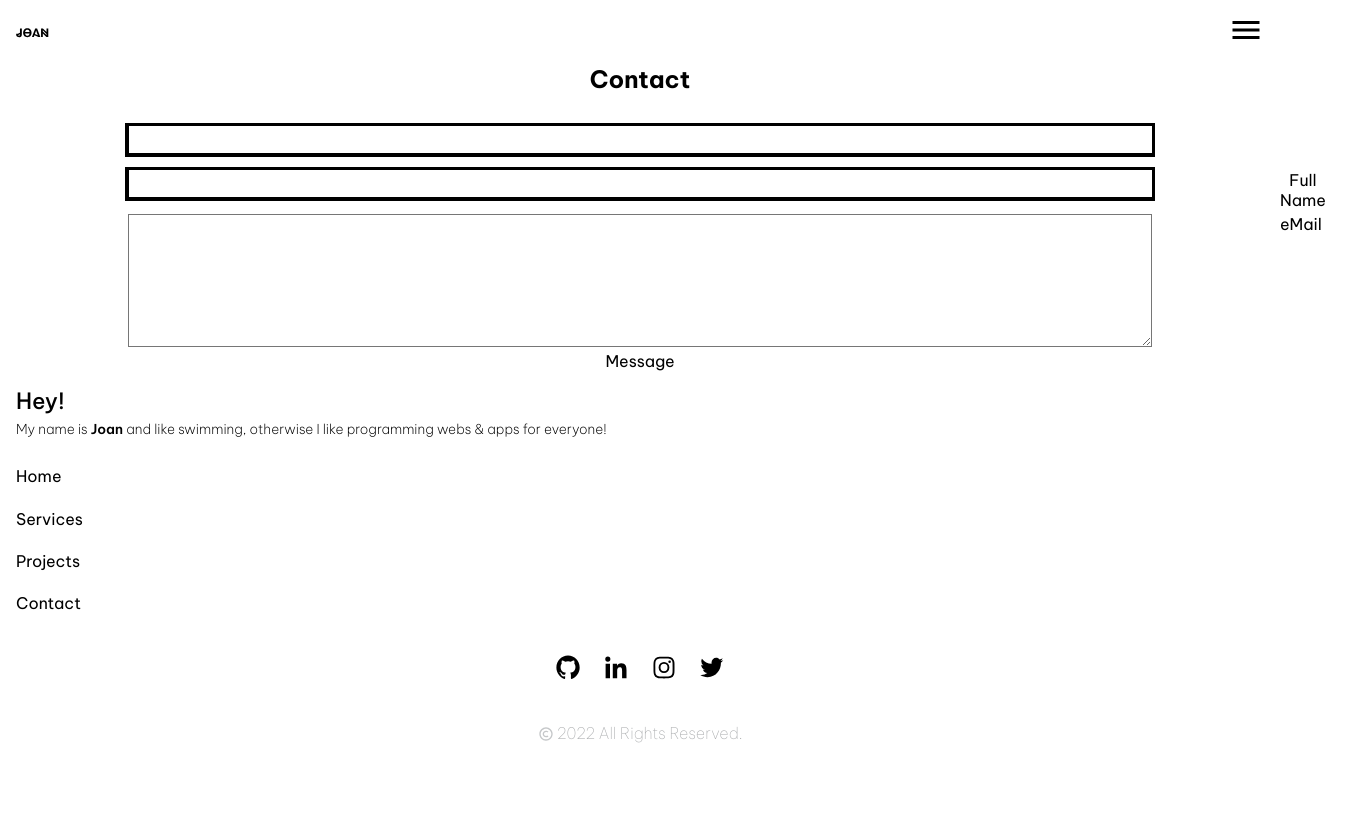
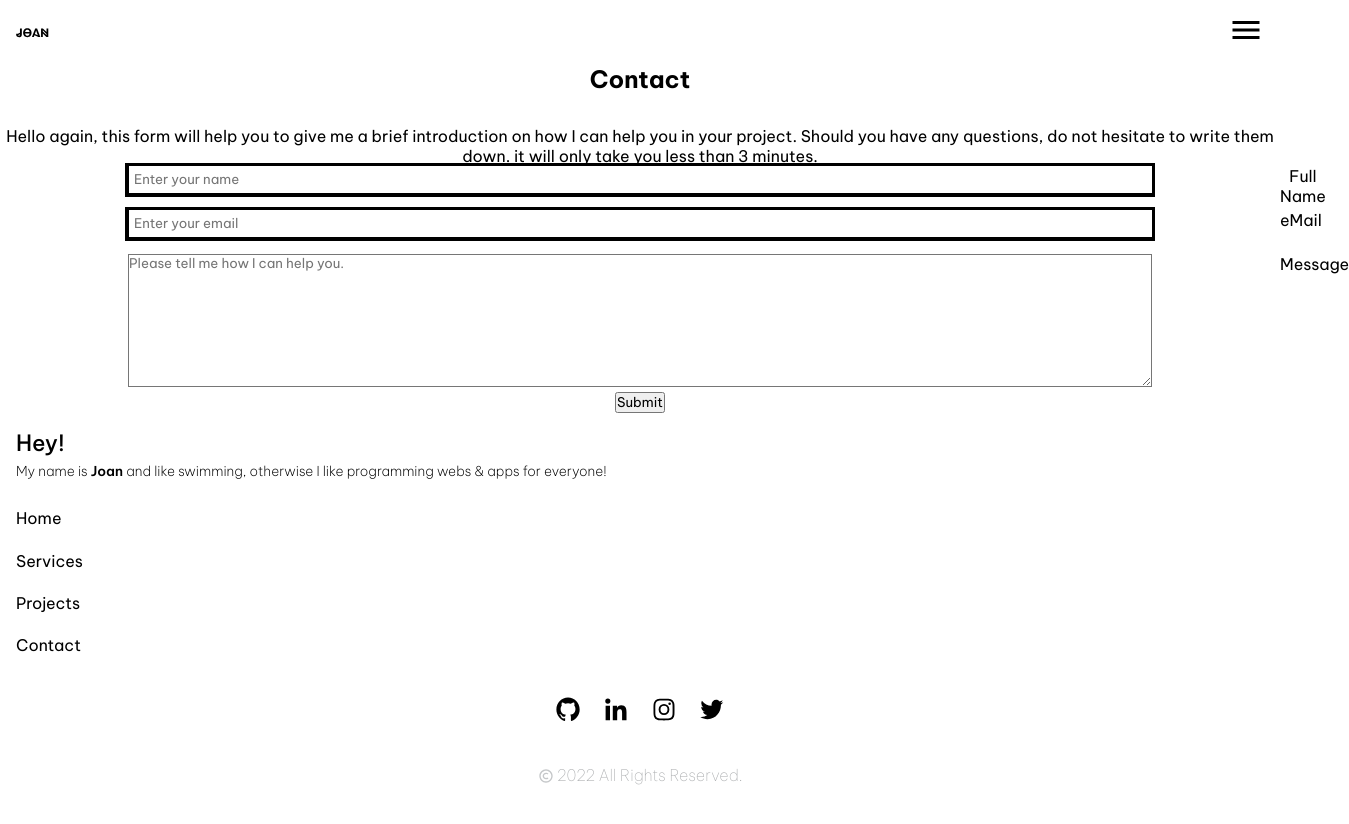
Before and after one commit to JonMenez/landing-page-giDev, a React app: page /form in a window 1280 px wide. Shown: the top 824 px of the page, 1349 px wide, since content can reach past the window. Before the commit the page ends 800 px from the top, so only its background shows below. Built offline with nearby package versions, Linux system fonts and the light colour scheme.

Commit message:
[UPDATE] adding FormContainer

```diff
--- a/src/pages/Form.jsx
+++ b/src/pages/Form.jsx
@@ -1,18 +1,13 @@
 import * as React from 'react';
+import FormContainer from '@containers/FormContainer';
 import '@styles/form.scss'
 
 const Form = () => {
   return (
       <section className='form'>
           <h1 className="form__title">Contact</h1>
-          <form action="" className="form__container">
-              <input type="text" className="form__input" />
-              <label htmlFor="#" className="form__label">Full Name</label>
-              <input type="text" className="form__input" />
-              <label htmlFor="#" className="form__label">eMail</label>
-              <textarea name="" id="" className="form__textarea"></textarea>
-              <label htmlFor="#" className="form__title">Message</label>
-          </form>
+          <p className="form__text">Hello again, this form will help you to give me a brief introduction on how I can help you in your project. Should you have any questions, do not hesitate to write them down. it will <span>only take you less than 3 minutes.</span></p>
+          <FormContainer classForm='form__container'/>
       </section>
   )
 };
```
